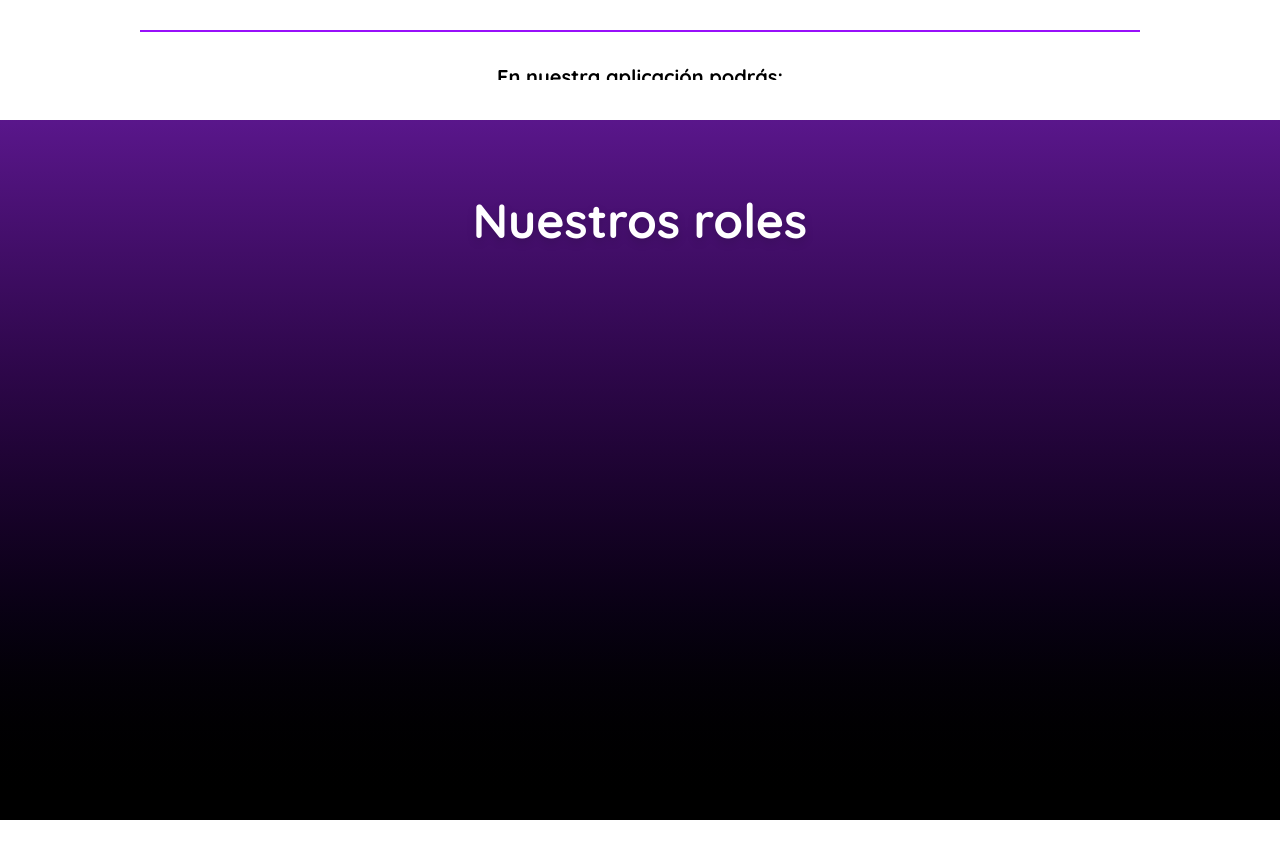
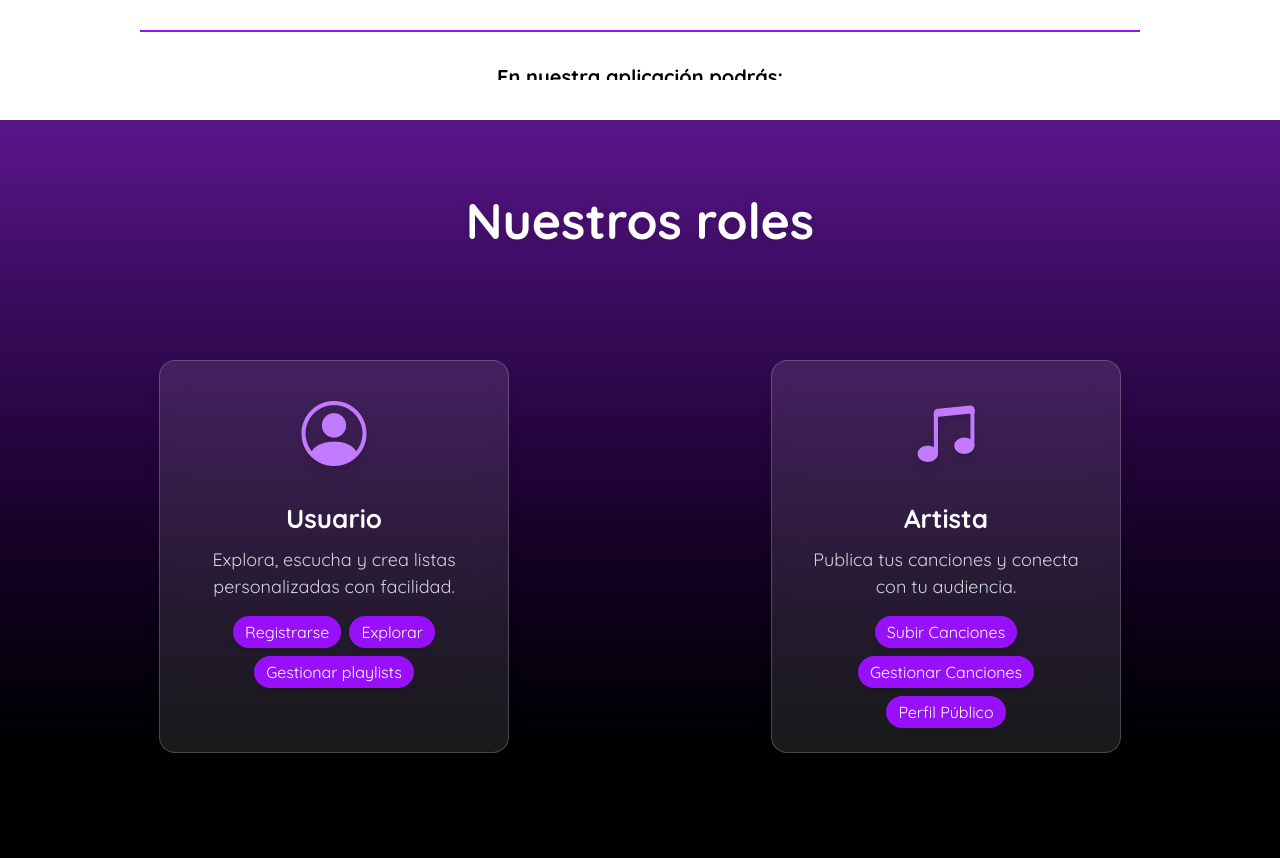
Before and after one commit to santimontironi/GarSonic-App, a React (Vite) app in the folder frontend/: page / in a window 1280 px wide. Shown: the part 1440-2298 px from the top of the page. Before the commit the page ends 2260 px from the top, so only its background shows below. Built offline with nearby package versions, Linux system fonts and the light colour scheme; no server answers; a web font is replaced by a local one.

Commit message:
Rols y RolCard estilizados

```diff
--- a/frontend/src/components/layout/RolCard.jsx
+++ b/frontend/src/components/layout/RolCard.jsx
@@ -1,9 +1,21 @@
-const RolCard = ({icon, title, actions}) => {
+const RolCard = ({ icon, title, description, actions }) => {
   return (
-    <div>
+    <div className="flex flex-col items-center bg-white/10 backdrop-blur-md border border-white/20 rounded-2xl p-4 sm:p-6 w-[90%] sm:w-[350px] md:w-[300px] lg:w-[320px] xl:w-[350px] 2xl:w-[400px] shadow-lg hover:scale-105 transition-transform duration-300 mx-auto">
+      <i className={`${icon} text-[40px] sm:text-[50px] md:text-[55px] lg:text-[60px] xl:text-[65px] 2xl:text-[70px] text-purple-400 mb-4 drop-shadow-lg`}></i>
+      <h3 className="text-white text-[18px] sm:text-[20px] md:text-[22px] lg:text-[24px] xl:text-[26px] 2xl:text-[28px] font-bold mb-2 text-center">{title}</h3>
+      <p className="text-gray-300 text-[14px] sm:text-[15px] md:text-[16px] lg:text-[17px] xl:text-[18px] 2xl:text-[20px] text-center mb-4">{description}</p>
+      <div className="flex flex-wrap justify-center gap-2">
+        {actions.map((action, index) => (
+          <span
+            key={index}
+            className="px-2 sm:px-3 py-1 bg-purple-600 text-white text-[12px] sm:text-[13px] md:text-[14px] lg:text-[15px] xl:text-[16px] 2xl:text-[18px] rounded-full shadow-md hover:bg-purple-700 transition-colors"
+          >
+            {action}
+          </span>
+        ))}
+      </div>
+    </div>
+  );
+};
 
-    </div>
-  )
-}
-
-export default RolCard
+export default RolCard;
--- a/frontend/src/pages/templates/Rols.jsx
+++ b/frontend/src/pages/templates/Rols.jsx
@@ -2,19 +2,26 @@ import RolCard from "../../components/layout/RolCard";
 
 const Rols = () => {
     return (
-        <div className="w-full h-[800px] xl:h-[700px] bg-gradient-to-b from-purple-900 to-black xl:mt-[40px]">
-
-
-            <div className="h-[200px] flex justify-center items-center">
-                <h1 className="text-white text-[32px] md:text-[40px] lg:text-[48px] font-extrabold drop-shadow-lg text-center">
+        <div className="w-full h-[740px] sm:min-h-[850px] md:min-h-[750px] lg:min-h-[700px] xl:min-h-[650px] 2xl:min-h-[600px] bg-gradient-to-b from-purple-900 to-black xl:mt-[40px]">
+            <div className="h-[150px] sm:h-[180px] md:h-[200px] flex justify-center items-center">
+                <h1 className="text-white text-[28px] sm:text-[32px] md:text-[40px] lg:text-[46px] xl:text-[50px] 2xl:text-[54px] font-extrabold drop-shadow-lg text-center">
                     Nuestros roles
                 </h1>
             </div>
 
-
-            <div className="flex flex-col md:flex-row justify-center items-stretch w-[1200px] m-auto gap-[10px] xl:mt-[50px]">
-                <RolCard/>
-                <RolCard/>
+            <div className="flex flex-col md:flex-row justify-center items-stretch max-w-[320px] sm:max-w-[400px] md:max-w-[700px] lg:max-w-[900px] xl:max-w-[1200px] m-auto gap-[16px] sm:gap-[18px] md:gap-[20px] lg:gap-[24px] xl:mt-[40px] 2xl:mt-[50px]">
+                <RolCard
+                    icon="bi bi-person-circle"
+                    title="Usuario"
+                    description="Explora, escucha y crea listas personalizadas con facilidad."
+                    actions={["Registrarse", "Explorar", "Gestionar playlists"]}
+                />
+                <RolCard
+                    icon="bi bi-music-note-beamed"
+                    title="Artista"
+                    description="Publica tus canciones y conecta con tu audiencia."
+                    actions={["Subir Canciones", "Gestionar Canciones", "Perfil Público"]}
+                />
             </div>
         </div>
     );
--- a/frontend/src/pages/user/DashboardUser.jsx
+++ b/frontend/src/pages/user/DashboardUser.jsx
@@ -3,7 +3,6 @@ import { UseContextUser } from "../../context/user/UseContextUser.js";
 import { motion } from "framer-motion";
 import { ToastContainer } from "react-toastify";
 import { Link } from "react-router-dom";
-import PlaylistModal from "../../components/playlist/PlaylistModal.jsx";
 import SongSearch from "../../components/song/SongSearch.jsx";
 import "react-toastify/dist/ReactToastify.css";
 
```
